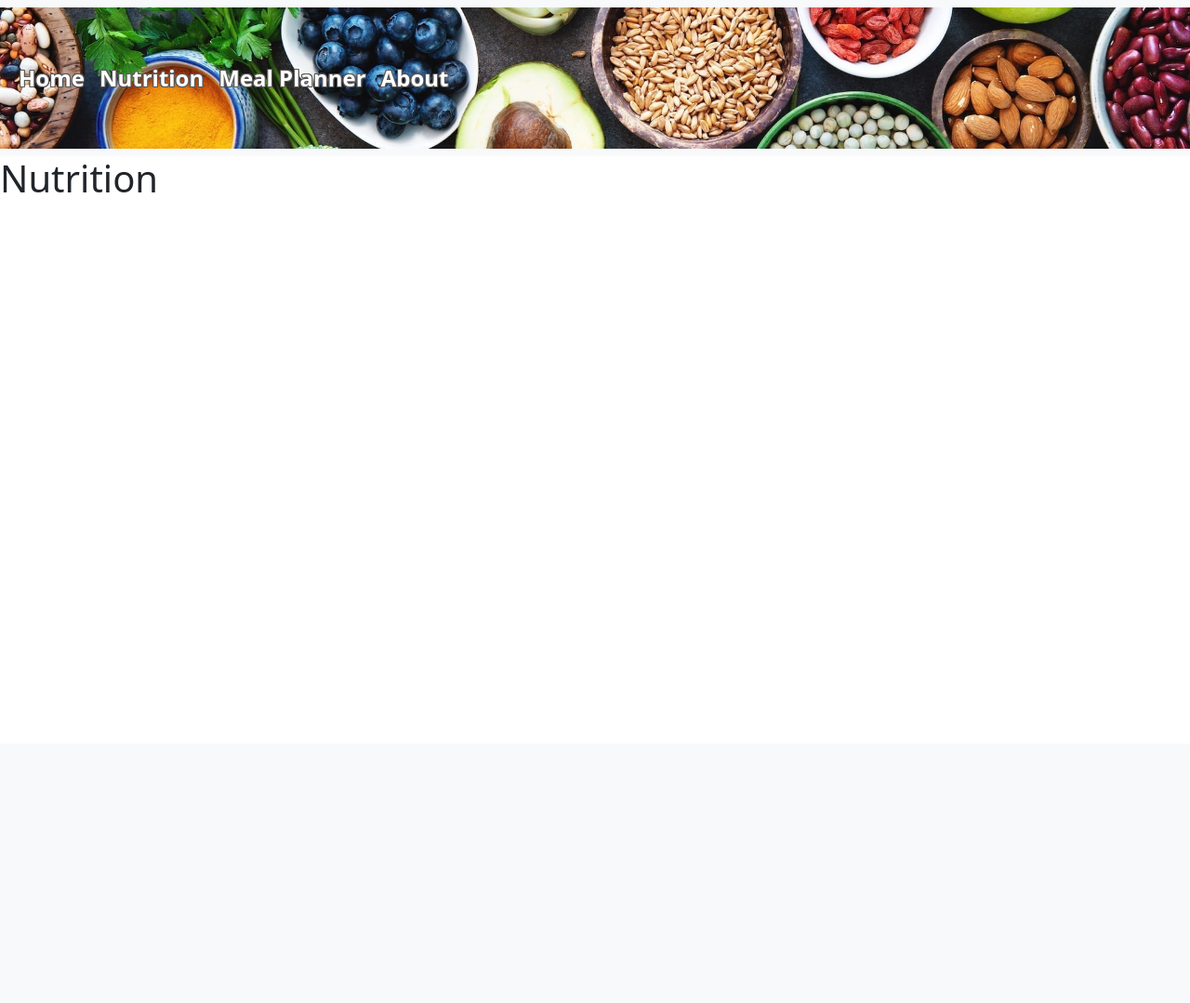
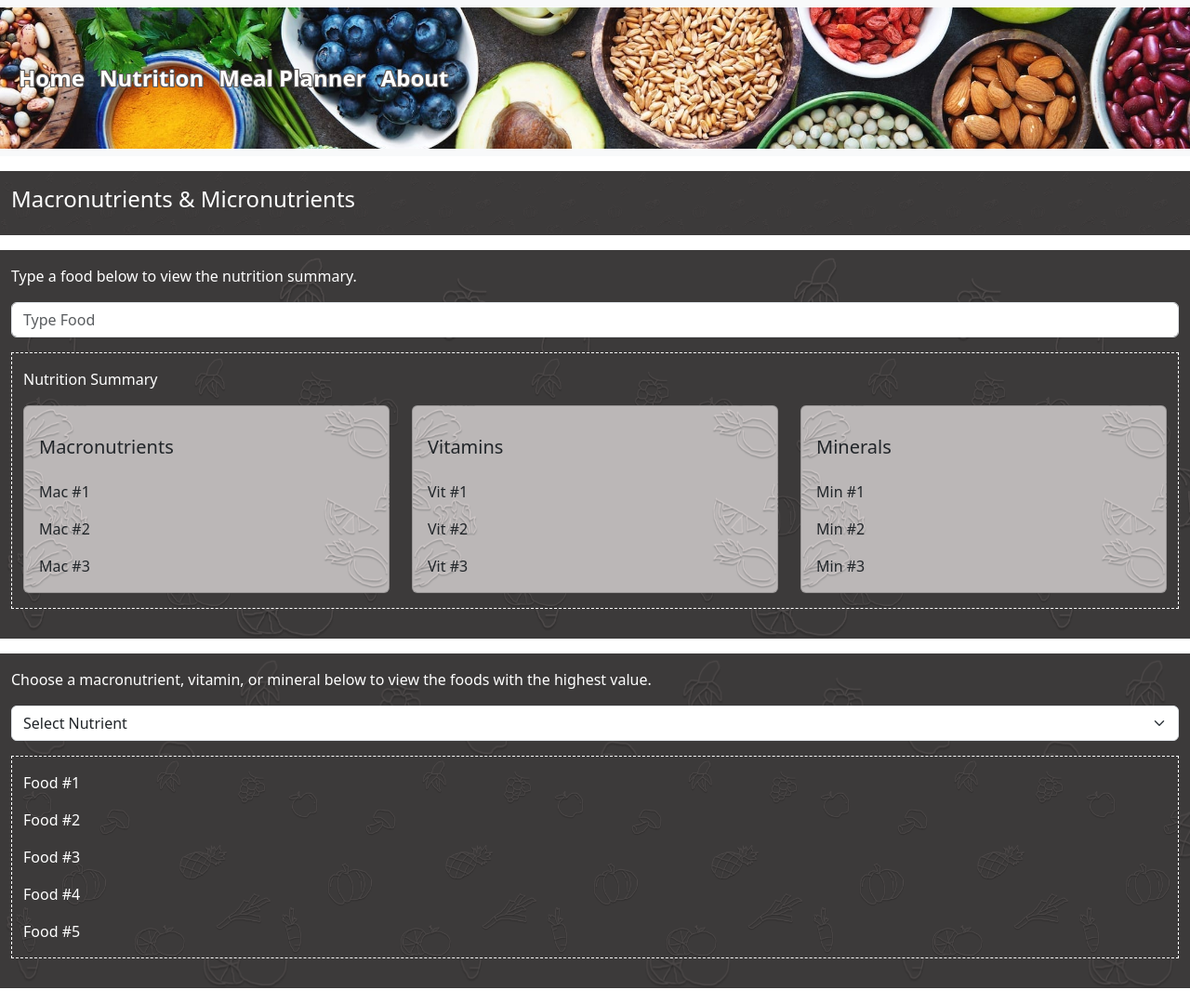
Before and after one commit to savitvitskiy/WFPB-Website, a Django app: page /nutrition/ in a window 1280 px wide. Shown: the whole page at 93% size. Before the commit the page ends 207 px from the top, so only its background shows below. Run offline with Django 4.2, Linux system fonts and the light colour scheme.

Commit message:
nutrition page update

```diff
--- a/static/css/style.css
+++ b/static/css/style.css
@@ -79,6 +79,16 @@ a:hover {
     border: 1px solid white;
 }
 
+.d_bord {
+    border: 1px dashed white;
+}
+
+.bgcol {
+    background-color: #909090 !important;
+    background-image: url(../img/light_border.png);
+    background-size: contain;
+}
+
 .def {
     padding: 2rem;
 }
--- a/templates/home.html
+++ b/templates/home.html
@@ -35,7 +35,7 @@
         <div class="background-image meal"></div>
       </div>
       <div class="col-md-8 def">
-        <h5>What is a Whole Food Plant Based (WFPB) Diet?</h5>
+        <h4>What is a Whole Food Plant Based (WFPB) Diet?</h4>
         <p><b>Whole Food</b>: Natural foods that are not heavily processed. That means whole, unrefined, or minimally refined ingredients.</p>
         <p><b>Plant Based</b>: Food that comes from plants and is free of animal ingredients such as meat, milk, eggs, or honey.</p>
         <p>There is overlap between WFPB and vegan diets, but there are also some key differences. A vegan diet can include highly processed imitation meats and cheeses; a WFPB diet eschews these products in favor of whole or minimally processed, close-to-nature foods that make it easy to meet your nutritional needs.</p>
@@ -45,7 +45,7 @@
 </div>
 
 <div class="container">
-    <h5>Macronutrients & Micronutrients</h5>
+    <h4>Macronutrients & Micronutrients</h4>
     <p><b>Macronutrients</b>: Carbohydrates, fats, and proteins provide us with energy in the form of calories. Of these three, the majority of our energy should come from carbohydrates — not proteins. Eliminating or seriously limiting any one of these macronutrient groups from a diet is not healthy. Yes, even cutting out fats would be harmful. Our bodies need fat to help absorb certain vitamins.</p>
     <p><b>Micronutrients</b>: Also referred to as vitamins and minerals, are no less important than macronutrients. They are just needed in smaller amounts. They include vitamins, such as C, D and K, and minerals such as iron, magnesium and calcium. While micronutrients do not give us energy, they are critical for the many chemical reactions that occur in our bodies, including extracting energy from food and creating new cells.</p>
     <p class="cite">The Ohio State University, College of Medicine</p>
@@ -55,7 +55,7 @@
 </div>
 
 <div class="container text-center">
-<h5>Eat With The Seasons</h5>
+<h4>Eat With The Seasons</h4>
 <div id="carouselExampleCaptions" class="carousel slide">
   <div class="carousel-indicators">
     <button type="button" data-bs-target="#carouselExampleCaptions" data-bs-slide-to="0" class="active" aria-current="true" aria-label="Slide 1"></button>
--- a/templates/nutrition.html
+++ b/templates/nutrition.html
@@ -1,5 +1,65 @@
 {% extends "base.html" %}
 
 {% block content %}
-<h1>Nutrition</h1>
+<div class="container">
+    <h4>Macronutrients & Micronutrients</h4>
+</div>
+
+<div class="container">
+    <p>Type a food below to view the nutrition summary.</p>
+    <input class="form-control" type="text" placeholder="Type Food" aria-label="default input example">
+    <div class="container d_bord">
+        <p>Nutrition Summary</p>
+        <div class="row row-cols-1 row-cols-md-3 g-4">
+            <div class="col">
+              <div class="card bgcol">
+                <div class="card-body">
+                  <h5 class="card-title">Macronutrients</h5>
+                  <p class="card-text">Mac #1</p>
+                  <p class="card-text">Mac #2</p>
+                  <p class="card-text">Mac #3</p>
+                </div>
+              </div>
+            </div>
+            <div class="col">
+              <div class="card bgcol">
+                <div class="card-body">
+                  <h5 class="card-title">Vitamins</h5>
+                  <p class="card-text">Vit #1</p>
+                  <p class="card-text">Vit #2</p>
+                  <p class="card-text">Vit #3</p>
+                </div>
+              </div>
+            </div>
+            <div class="col">
+                <div class="card bgcol">
+                  <div class="card-body">
+                    <h5 class="card-title">Minerals</h5>
+                    <p class="card-text">Min #1</p>
+                    <p class="card-text">Min #2</p>
+                    <p class="card-text">Min #3</p>
+                  </div>
+                </div>
+            </div>
+          </div>
+    </div>
+</div>
+
+<div class="container">
+    <p>Choose a macronutrient, vitamin, or mineral below to view the foods with the highest value.</p>
+    <select class="form-select" aria-label="Default select example">
+        <option selected>Select Nutrient</option>
+        <option value="1">Macronutrient</option>
+        <option value="2">Vitamin</option>
+        <option value="3">Mineral</option>
+    </select>
+    <div class="container d_bord">
+        <p class="card-text">Food #1</p>
+        <p class="card-text">Food #2</p>
+        <p class="card-text">Food #3</p>
+        <p class="card-text">Food #4</p>
+        <p class="card-text">Food #5</p>
+    </div>
+</div>
+
 {% endblock %}
```
Also changed, not shown: static/img/doodles_green.png (added), static/img/light_border.png (added).
